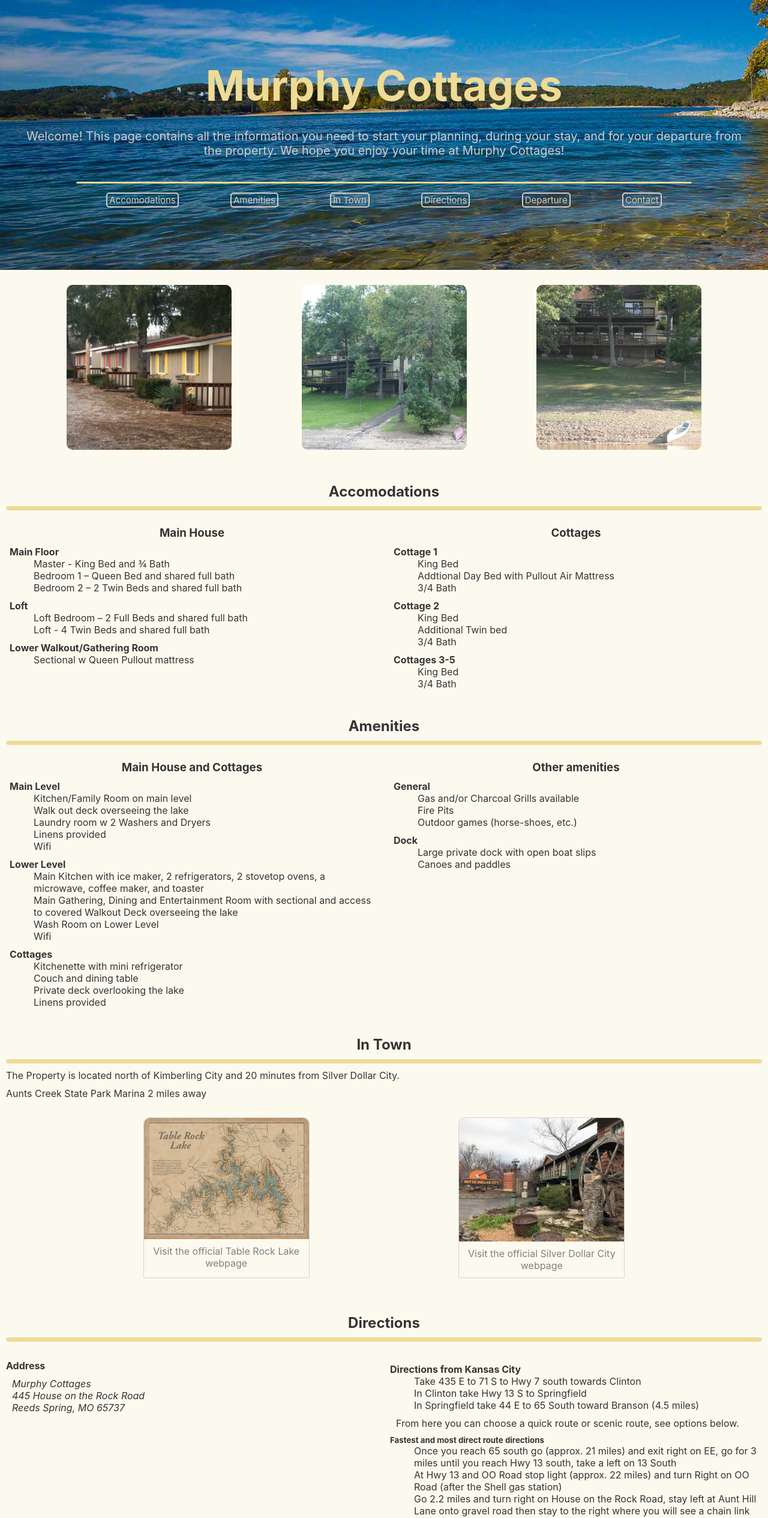
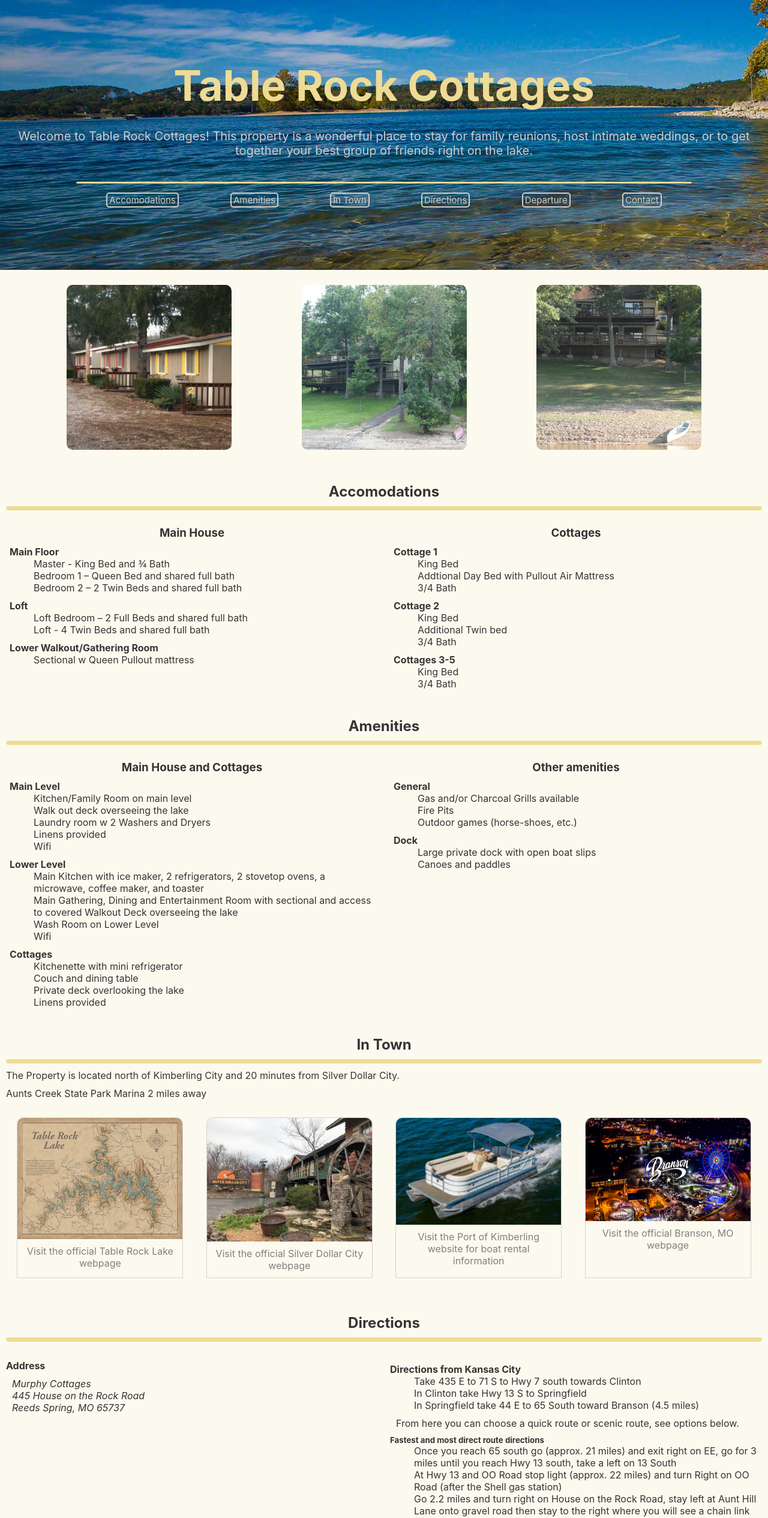
Before and after one commit to mkgude/murphy-lakehouse-app, a React (Create React App) app: page / in a window 1280 px wide. Shown: the top 2531 px of the page at 60% size. Built offline with nearby package versions, Linux system fonts and the light colour scheme; grey boxes are pictures that could not be loaded.

Commit message:
edited intown links

```diff
--- a/src/components/AdditionalImages.js
+++ b/src/components/AdditionalImages.js
@@ -1,6 +1,8 @@
 import React from "react"
 import lakeEight from "../images/map-of-tablerock copy.webp";
 import lakeNine from "../images/silver-dollar-city.jpeg";
+import lakeTen from "../images/boat-rental.jpg";
+import lakeEleven from "../images/branson.jpeg";
 
 
 export default function AdditionalImages() {
@@ -8,12 +10,20 @@ export default function AdditionalImages() {
     return (
         <div className="lake-photos">
             <figure className="lake-activity-link">
-            <img className="addtl-images" src={lakeEight} alt="map of lake"/>
-            <figcaption><a href="https://www.visittablerocklake.com/" >Visit the official Table Rock Lake webpage</a></figcaption>
+                <img className="addtl-images" src={lakeEight} alt="map of lake"/>
+                <figcaption><a href="https://www.visittablerocklake.com/" >Visit the official Table Rock Lake webpage</a></figcaption>
             </figure>
             <figure className="lake-activity-link">
-            <img className="addtl-images" src={lakeNine} alt="silver dollar city"/>
-            <figcaption><a href="https://www.silverdollarcity.com/">Visit the official Silver Dollar City webpage</a></figcaption>
+                <img className="addtl-images" src={lakeNine} alt="silver dollar city"/>
+                <figcaption><a href="https://www.silverdollarcity.com/">Visit the official Silver Dollar City webpage</a></figcaption>
+            </figure>
+            <figure className="lake-activity-link">
+                <img className="addtl-images" src={lakeTen} alt="marina"/>
+                <figcaption><a href="https://portofkimberling.com/">Visit the Port of Kimberling website for boat rental information</a></figcaption>
+            </figure>
+            <figure className="lake-activity-link">
+                <img className="addtl-images" src={lakeEleven} alt="Branson, Missouri"/>
+                <figcaption><a href="https://www.explorebranson.com/">Visit the official Branson, MO webpage</a></figcaption>
             </figure>
         </div>
     )
--- a/src/pages/Welcome.js
+++ b/src/pages/Welcome.js
@@ -12,8 +12,8 @@ function Welcome() {
     return (
         <div>
             <div className="mc-header" style={{ backgroundImage:`url(${LakeBackground})`, backgroundRepeat: "no-repeat"}}>
-                <h1 className="mc-welcome">Murphy Cottages</h1>
-                <p className="mc-welcome-text">Welcome! This page contains all the information you need to start your planning, during your stay, and for your departure from the property. We hope you enjoy your time at Murphy Cottages!</p>
+                <h1 className="mc-welcome">Table Rock Cottages</h1>
+                <p className="mc-welcome-text">Welcome to Table Rock Cottages! This property is a wonderful place to stay for family reunions, host intimate weddings, or to get together your best group of friends right on the lake. </p>
                 <hr />
                 <nav className="mc-nav">
                     <a href="#accomodations" className="mc-links">Accomodations</a>
```
Also changed, not shown: src/images/boat-rental.jpg (added), src/images/branson.jpeg (added).
